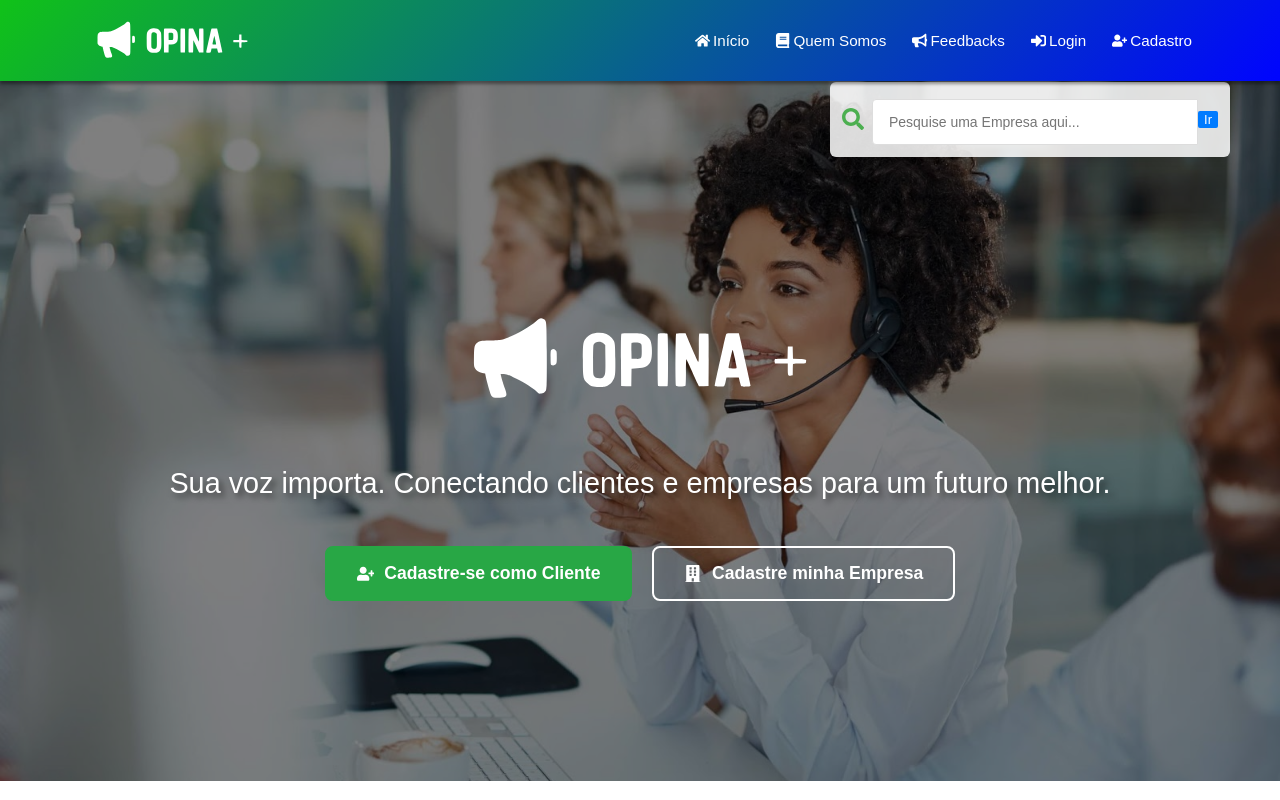
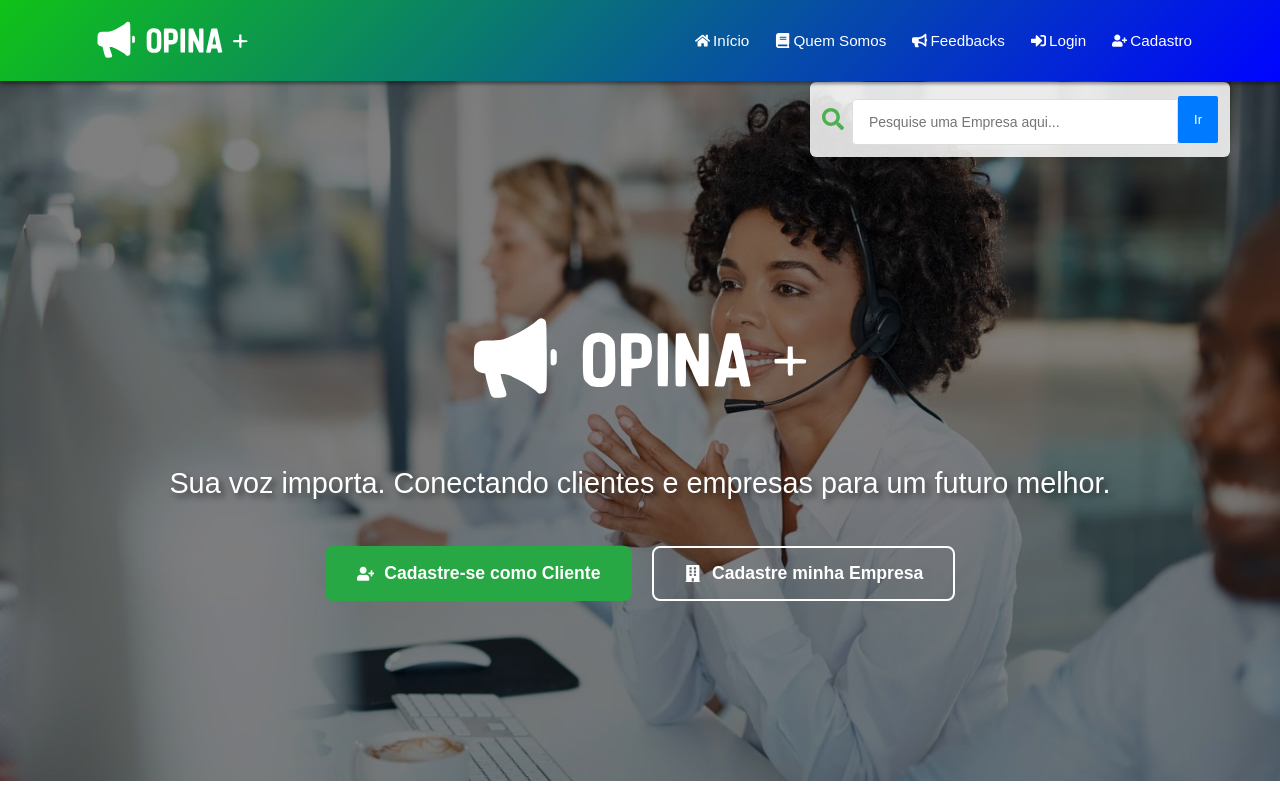
Before and after one commit to Eudantas2024/frontendopinamais, a React (Vite) app: page / in a window 1280 px wide. Shown: the top 800 px of the page. Built offline with nearby package versions, Linux system fonts and the light colour scheme.

Commit message:
frontend opina mais

```diff
--- a/src/pages/Home.css
+++ b/src/pages/Home.css
@@ -229,7 +229,7 @@
 
 .botao-ir {
 
-  padding: 10x; /* Espaçamento lateral apenas */
+  padding: 16px; /* Espaçamento lateral apenas */
   background-color: #007bff;
   color: white;
   border: none;
```
